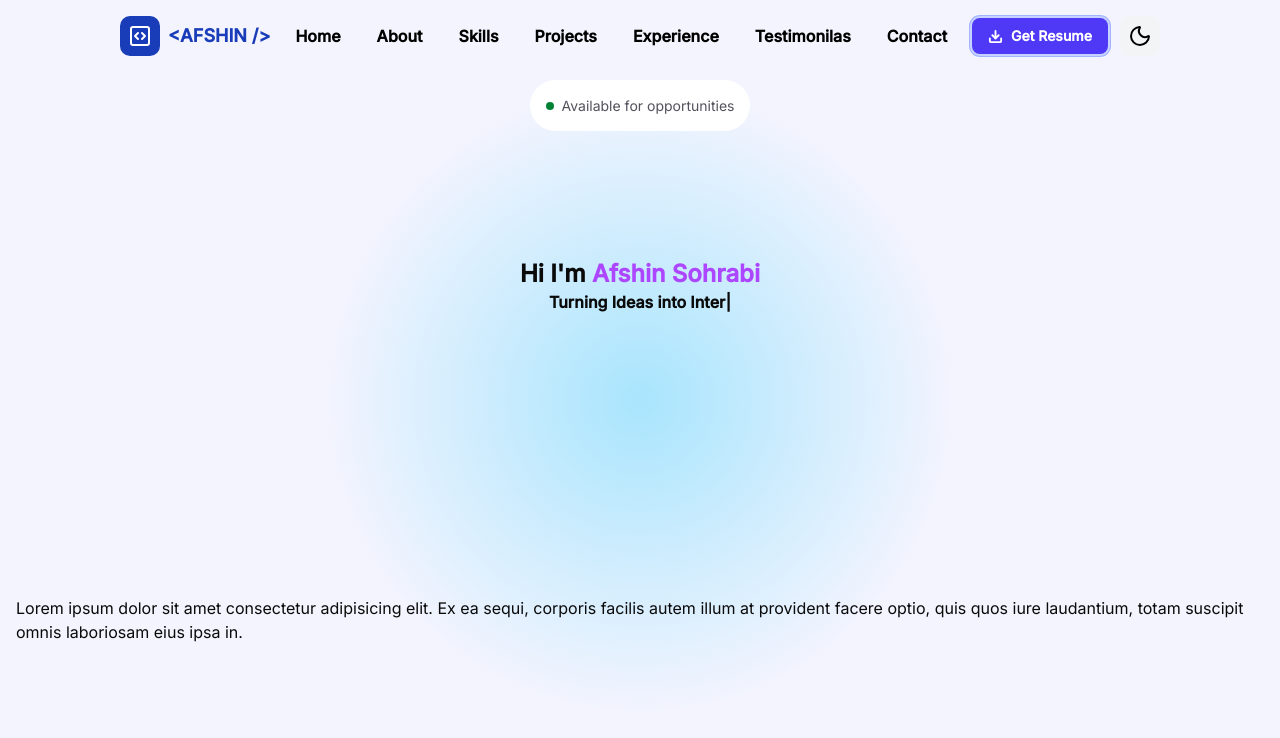
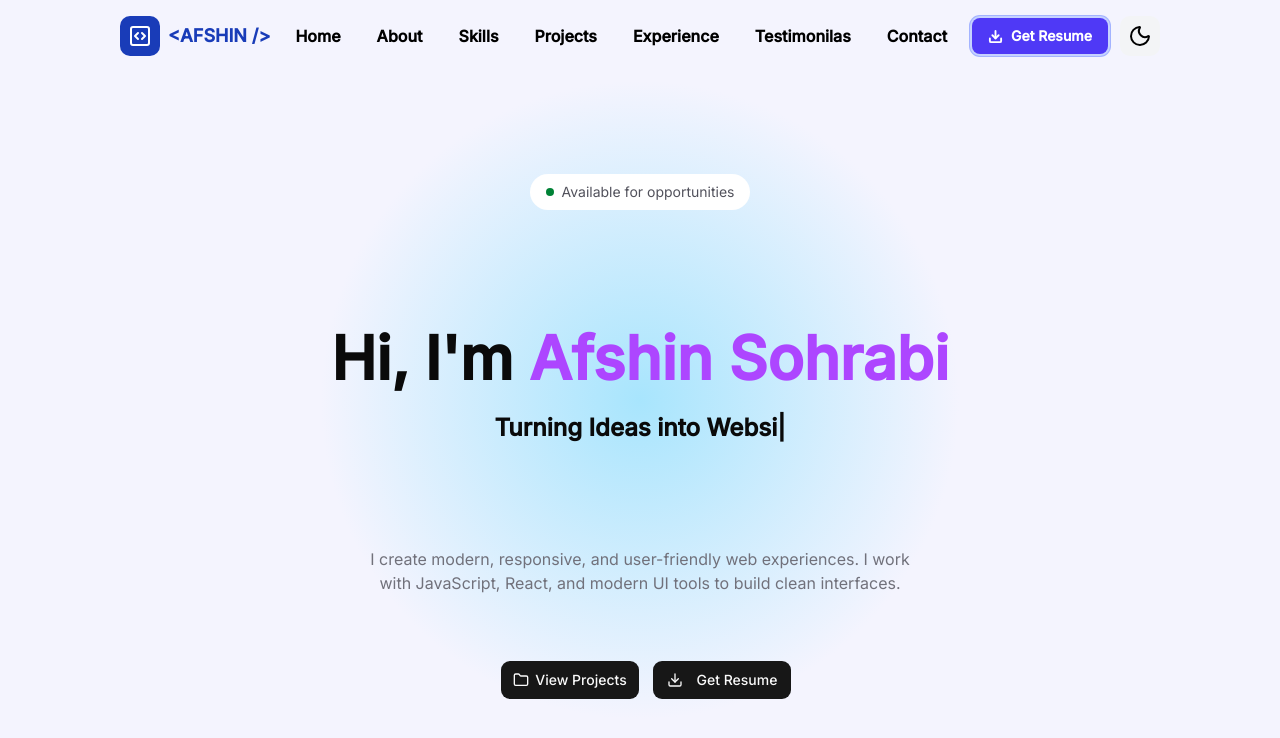
Before and after one commit to imp-521/Portfolio, a Next.js app: page / in a window 1280 px wide. Shown: the top 738 px of the page. Built offline with nearby package versions, Linux system fonts and the light colour scheme.

Commit message:
DONE HERO SECTION

```diff
--- a/components/Hero/Hero.tsx
+++ b/components/Hero/Hero.tsx
@@ -1,34 +1,53 @@
 "use client";
 import React from "react";
 import { TypeAnimation } from "react-type-animation";
+import { Button } from "@/components/ui/button";
+import { Download, Folder } from "lucide-react";
+
 
 const Hero = () => {
   return (
     <section>
-      <div className="h-screen w-full px-4 pt-20 flex items-center justify-center bg-[radial-gradient(circle_at_center,rgba(168,229,253,1)_0%,rgba(244,244,254,1)_42.3%,rgba(244,244,254,1)_100%)] flex-col">
-        <div className="flex items-center justify-center flex-1 w-full flex-col">
-          <div className="w-auto flex items-center justify-center flex-1 bg-white rounded-full px-4 gap-2">
-            <div className="w-2 h-2 bg-green-700 rounded-full"></div>
-            <p className="text-zinc-600 text-sm">Available for opportunities</p>
+      <div className="h-screen w-full px-4 md:px-30 lg:px-70 pt-20 flex items-center justify-center bg-[radial-gradient(circle_at_center,rgba(168,229,253,1)_0%,rgba(244,244,254,1)_42.3%,rgba(244,244,254,1)_100%)] flex-col dark:bg-[radial-gradient(circle_at_center,#312e81_0%,#18181b_45%,#09090b_100%)]">
+        <div className="flex items-center justify-center flex-1 md:flex-2 w-full flex-col">
+          <div className="w-auto flex items-center justify-center flex-1 gap-2 mt-10 lg:mt-20">
+            <div className=" bg-white dark:bg-zinc-600 rounded-full px-4 py-2 gap-2 flex items-center justify-center ">
+                 <div className="w-2 h-2 bg-green-700 dark:bg-green-300 rounded-full relative"></div>
+                 <p className="text-zinc-600 text-sm dark:text-white">Available for opportunities</p>
+            </div>
           </div>
-          <div className="flex items-center justify-center flex-6 w-full flex-col">
-            <h1 className="font-bold text-2xl">Hi I'm <span className="text-purple-500">Afshin Sohrabi</span></h1>
-            <TypeAnimation className="font-bold" sequence={
-              [
-                'Crafting Beautiful User Interfaces',
+          <div className="flex items-center justify-center flex-5 w-full flex-col gap-6 md:text-2xl">
+            <h1 className="font-bold text-3xl md:text-5xl lg:text-6xl">
+              Hi, I'm {" "}
+                <span className="text-purple-500">
+                 Afshin Sohrabi
+                </span>
+            </h1>
+            <TypeAnimation
+              className="font-bold"
+              sequence={[
+                "Crafting Beautiful User Interfaces",
                 1000,
-                'Turning Ideas into Interactive Websites',
+                "Turning Ideas into Websites",
                 1000,
-                'Always Learning, Always Building.',
-                1000
-              ]
-            }
-            speed={50}
-            repeat={Infinity}/>
+                "Always Learning, Always Building",
+                1000,
+              ]}
+              speed={50}
+              repeat={Infinity}
+            />
           </div>
         </div>
-        <div className="flex items-center justify-center flex-1 w-full">
-          <p>Lorem ipsum dolor sit amet consectetur adipisicing elit. Ex ea sequi, corporis facilis autem illum at provident facere optio, quis quos iure laudantium, totam suscipit omnis laboriosam eius ipsa in.</p>
+        <div className="flex items-center justify-between md:justify-between md:gap-8 flex-1 w-full flex-col pb-5 lg:px-20">
+          <p className="text-center text-zinc-500 text-base dark:text-white">
+            I create modern, responsive, and user-friendly web experiences. I
+            work with JavaScript, React, and modern UI tools to build clean
+            interfaces.
+          </p>
+          <div className="w-full h-auto flex items-center justify-center flex-col md:flex-row gap-3 lg:mb-20">
+            ‌<Button className="w-35 h-10"><Folder/>View Projects</Button>
+            <Button className="w-35 h-10"><Download className="mr-2"/>Get Resume</Button>
+          </div>
         </div>
       </div>
     </section>
```
Also changed, not shown: tsconfig.json (+5 -8 lines).
